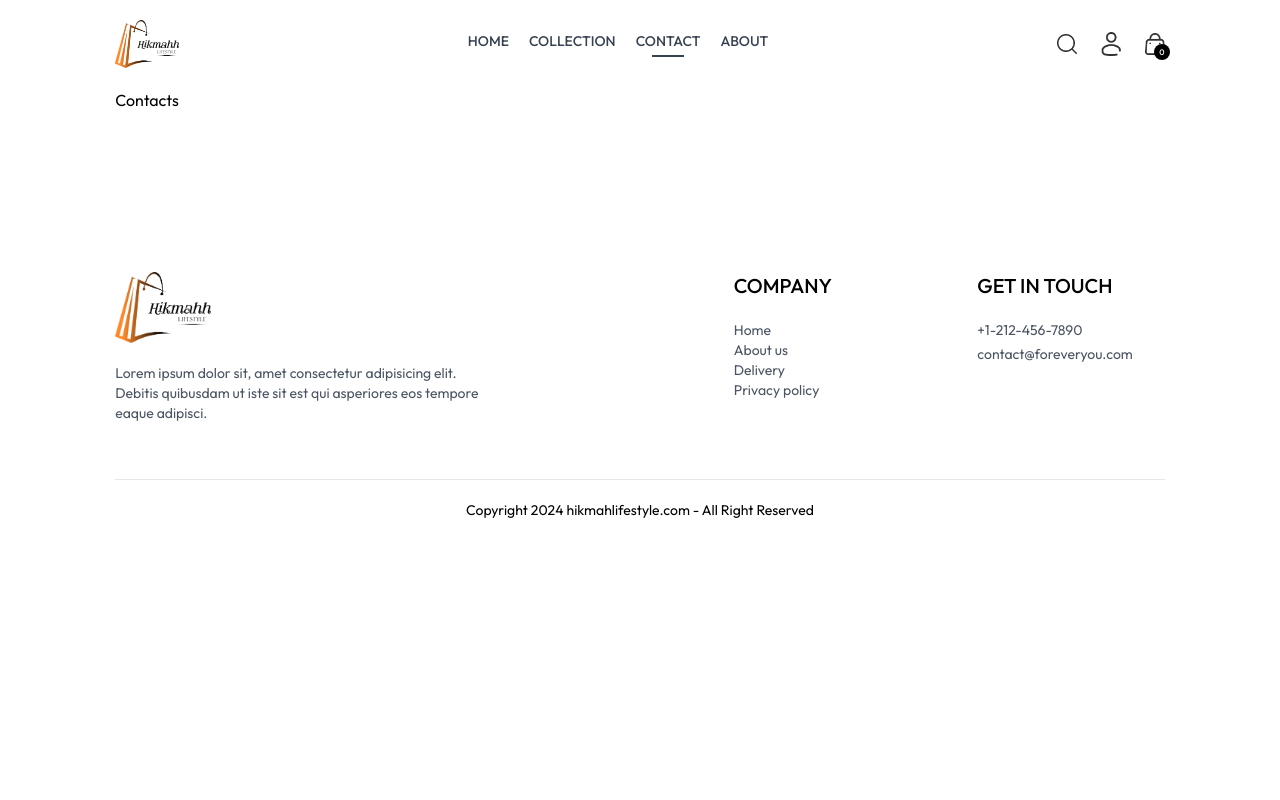
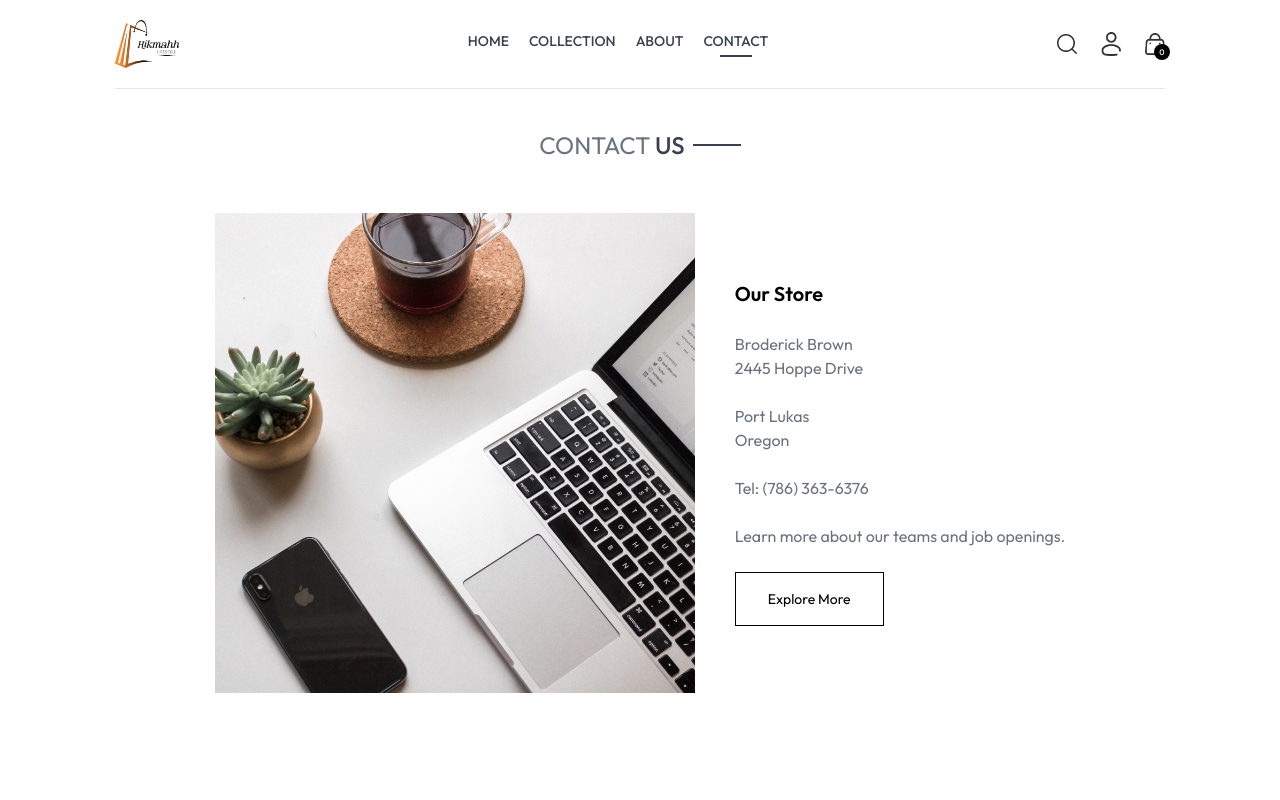
Before and after one commit to syfulislamsani/e-com-front, a React (Vite) app: page /contact in a window 1280 px wide. Shown: the top 800 px of the page. Built offline with nearby package versions, Linux system fonts and the light colour scheme.

Commit message:
created contact page

```diff
--- a/src/components/Navbar.jsx
+++ b/src/components/Navbar.jsx
@@ -21,12 +21,12 @@
           <p>COLLECTION</p>
           <hr className="w-2/4 border-none h-[1.5px] bg-gray-700 hidden" />
         </NavLink>
+        <NavLink to="/about" className="flex flex-col items-center gap-1">
+          <p>ABOUT</p>
+          <hr className="w-2/4 border-none h-[1.5px] bg-gray-700 hidden" />
+        </NavLink>
         <NavLink to="/contact" className="flex flex-col items-center gap-1">
           <p>CONTACT</p>
-          <hr className="w-2/4 border-none h-[1.5px] bg-gray-700 hidden" />
-        </NavLink>
-        <NavLink to="/about" className="flex flex-col items-center gap-1">
-          <p>ABOUT</p>
           <hr className="w-2/4 border-none h-[1.5px] bg-gray-700 hidden" />
         </NavLink>
       </ul>
--- a/src/pages/Contact/Contacts.jsx
+++ b/src/pages/Contact/Contacts.jsx
@@ -1,7 +1,28 @@
 import React from "react";
+import Title from "../../components/Title"
+import {assets} from "../../assets/assets";
+import NewsLetterBox from "../../components/NewsLetterBox";
 
 const Contacts = () => {
-  return <div>Contacts</div>;
+  return <div>
+
+    <div className="text-center text-2xl pt-10 border-t">
+        <Title text1={'CONTACT'} text2={'US'} />
+    </div>
+
+    <div className="my-10 flex flex-col justify-center md:flex-row gap-10 mb-28">
+      <img className="w-full md:max-w-[480px]" src={assets.contact_img} alt="" />
+      <div className="flex flex-col justify-center items-start gap-6">
+        <p className="font-semibold text-xl">Our Store</p>
+        <p className="text-gray-500">Broderick Brown<br />2445 Hoppe Drive</p>
+        <p className="text-gray-500">Port Lukas <br />Oregon</p>
+        <p className="text-gray-500">Tel: (786) 363-6376</p>
+        <p className="text-gray-500">Learn more about our teams and job openings.</p>
+        <button className="border border-black px-8 py-4 text-sm hover:bg-black hover:text-white transition-all duration-500">Explore More</button>
+      </div>
+    </div>
+    <NewsLetterBox />
+  </div>;
 };
 
 export default Contacts;
```
